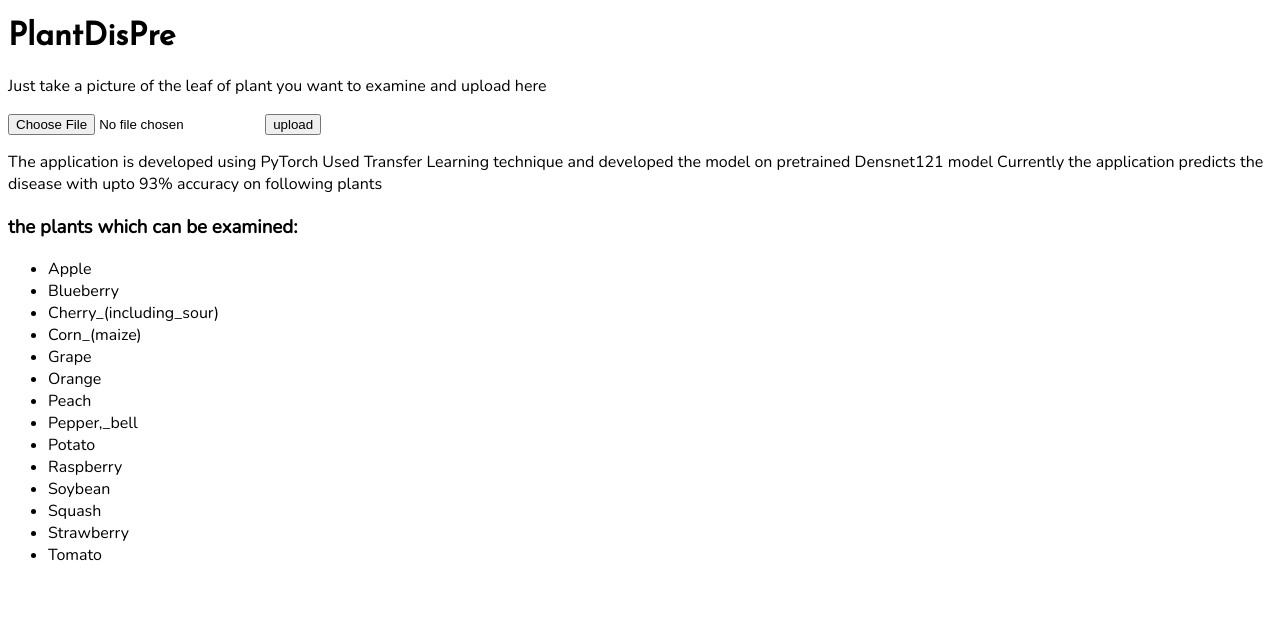
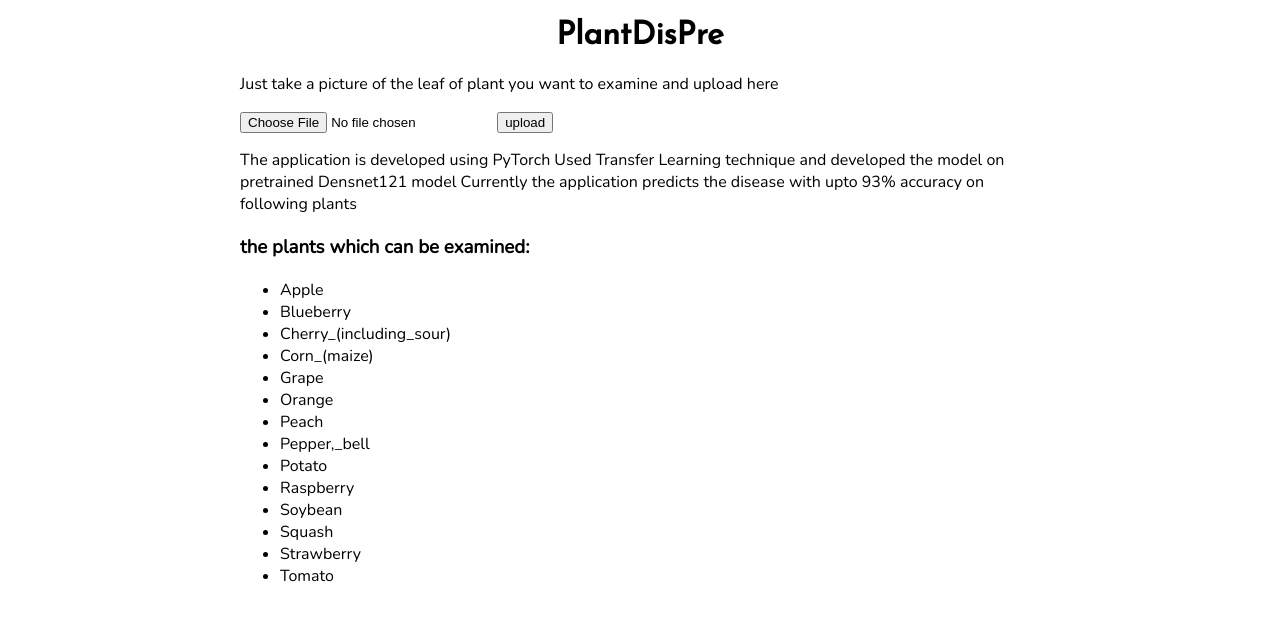
Before and after one commit to sanmitraD/Plant-disease-prediction-using-CNNs, a Flask app: page / in a window 1280 px wide. Shown: the top 621 px of the page. Run offline with Flask 2, Linux system fonts and the light colour scheme.

Commit message:
a css viewport size

```diff
--- a/static/css/style.css
+++ b/static/css/style.css
@@ -1,9 +1,14 @@
+
 
 body {
   font-family: 'Nunito', sans-serif;
-
+  max-width: 800px;
+  width: 100%;
+  margin: auto;
 }
 
 h1 {
+  text-align: center;
+  margin-top: 20px;
   font-family: 'Josefin Sans', sans-serif;
 }
```
